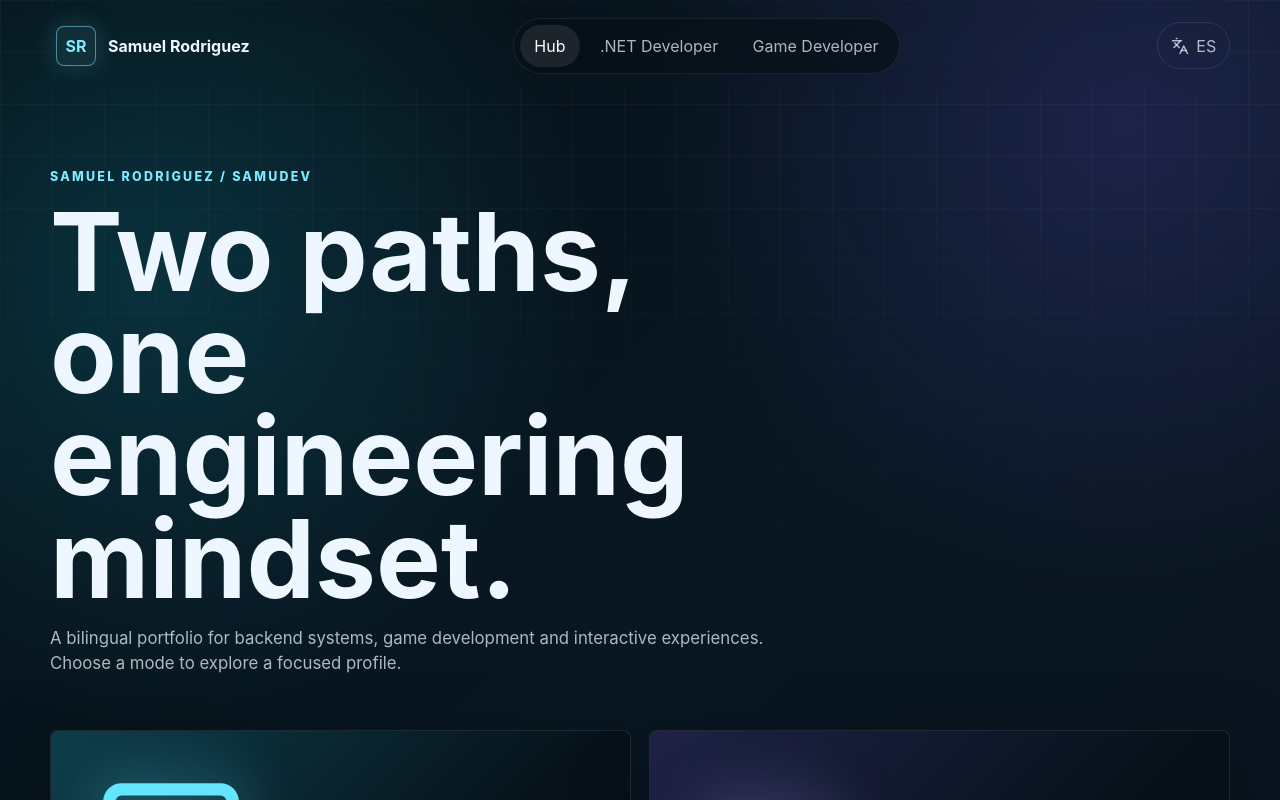
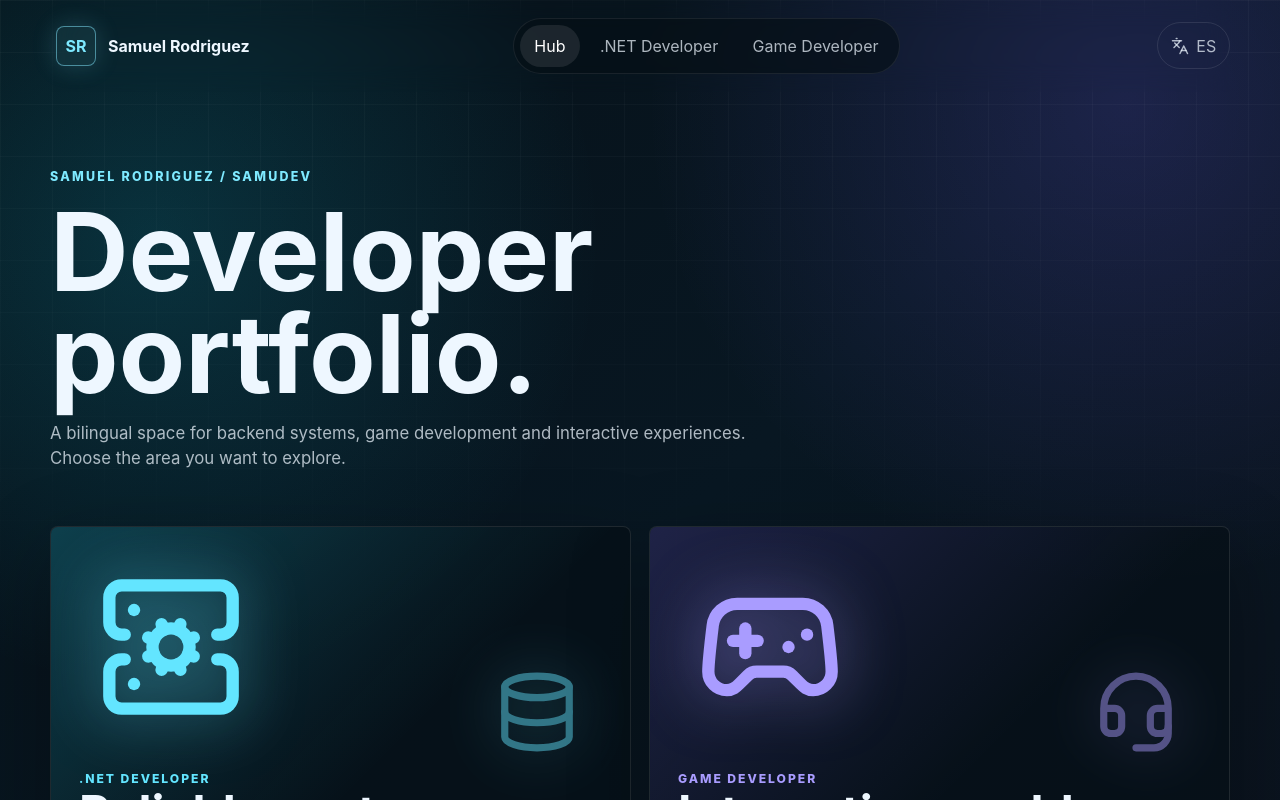
Before and after one commit to SamuelRodri/SamuDev, a React (Vite) app: page / in a window 1280 px wide. Shown: the top 800 px of the page. Built offline with nearby package versions, Linux system fonts and the light colour scheme.

Commit message:
Refine hero copy

```diff
--- a/src/content.ts
+++ b/src/content.ts
@@ -26,8 +26,8 @@ export const content = {
     },
     hero: {
       eyebrow: "Samuel Rodriguez / SamuDev",
-      title: "Two paths, one engineering mindset.",
-      body: "A bilingual portfolio for backend systems, game development and interactive experiences. Choose a mode to explore a focused profile.",
+      title: "Developer portfolio.",
+      body: "A bilingual space for backend systems, game development and interactive experiences. Choose the area you want to explore.",
       dotnetCta: "Enter .NET mode",
       gameCta: "Enter game mode",
     },
@@ -77,8 +77,8 @@ export const content = {
     },
     hero: {
       eyebrow: "Samuel Rodriguez / SamuDev",
-      title: "Dos rutas, una misma mentalidad técnica.",
-      body: "Portfolio bilingüe para sistemas backend, desarrollo de videojuegos y experiencias interactivas. Elige un modo para explorar un perfil enfocado.",
+      title: "Portfolio de desarrollador.",
+      body: "Un espacio bilingüe para sistemas backend, videojuegos y experiencias interactivas. Elige el área que quieres explorar.",
       dotnetCta: "Entrar en modo .NET",
       gameCta: "Entrar en modo juegos",
     },
```
Also changed, not shown: 1 other file (tests, documents, lock files or other folders).
